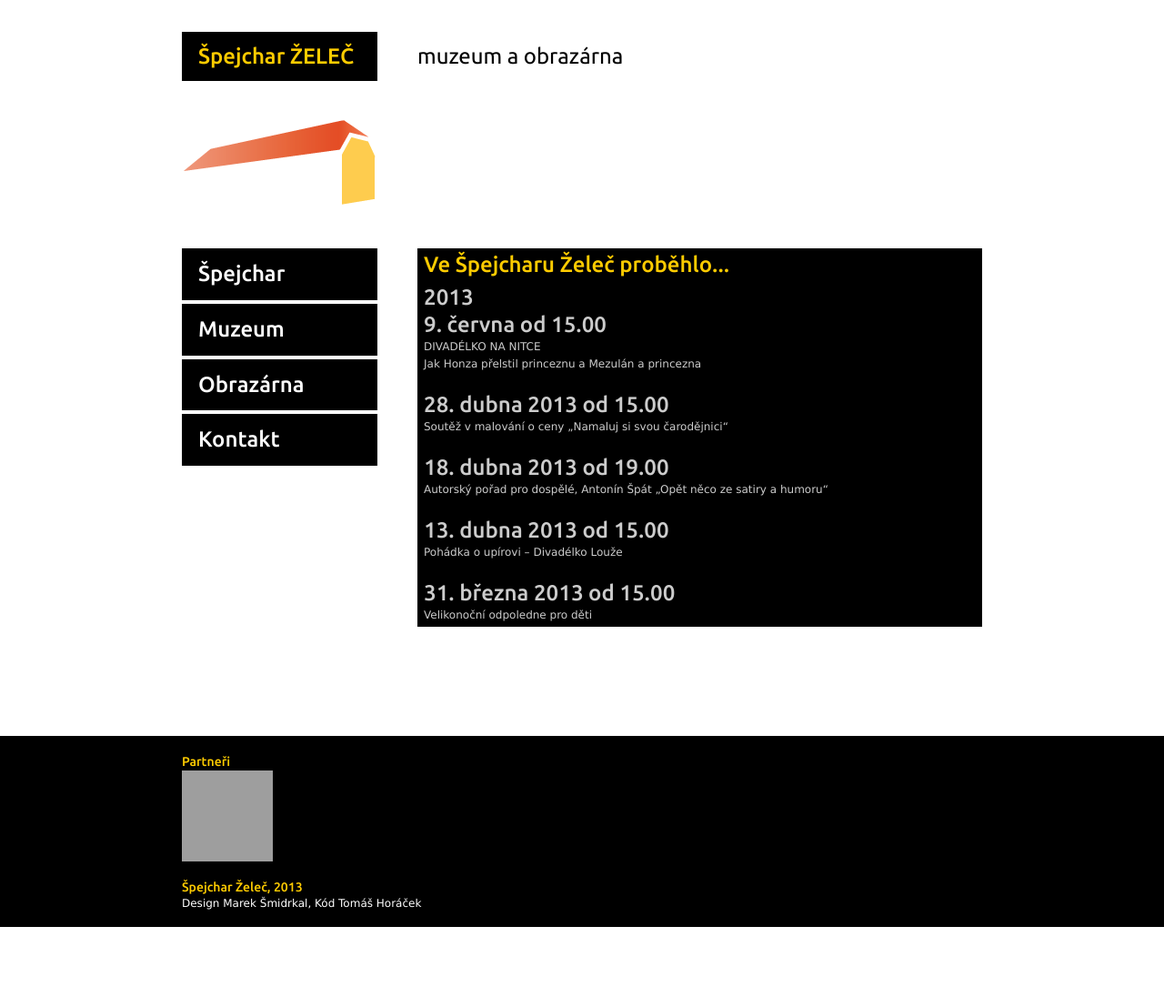
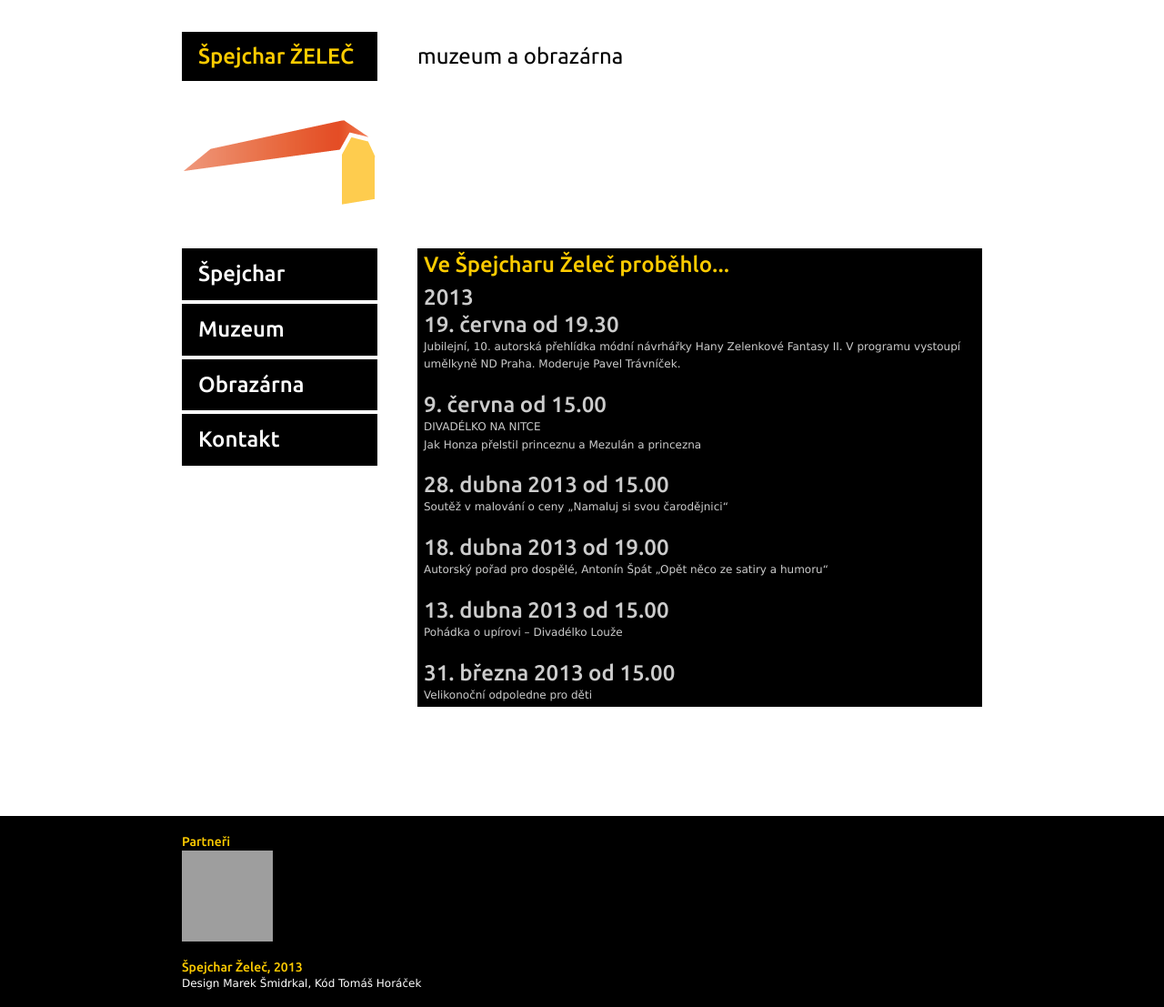
Before and after one commit to spejcharzelec/spejcharzelec.github.com, a Jekyll site: the page built from _posts/2011-12-24-archiv-akci.html, in a window 1280 px wide. Shown: the whole page at 91% size. Built offline with Jekyll 4.4.1, drawn with Linux system fonts in a browser that asks for light colours; before the commit the page ends 1019 px from its top, so only the background shows below that; grey boxes are pictures that could not be loaded.

Commit message:
Update 2011-12-24-archiv-akci.html

```diff
--- a/_posts/2011-12-24-archiv-akci.html
+++ b/_posts/2011-12-24-archiv-akci.html
@@ -4,6 +4,10 @@ layout: vystava
 published: true
 ---
 <h2>2013</h2>
+
+<h2>19. června od 19.30</h2>
+Jubilejní, 10. autorská přehlídka módní návrhářky Hany Zelenkové Fantasy II. V programu vystoupí umělkyně ND Praha.
+Moderuje Pavel Trávníček.<br /><br />
 
 <h2>9. června od 15.00</h2>
 DIVADÉLKO NA NITCE<br />Jak Honza přelstil princeznu a Mezulán a princezna<br /><br />
```
